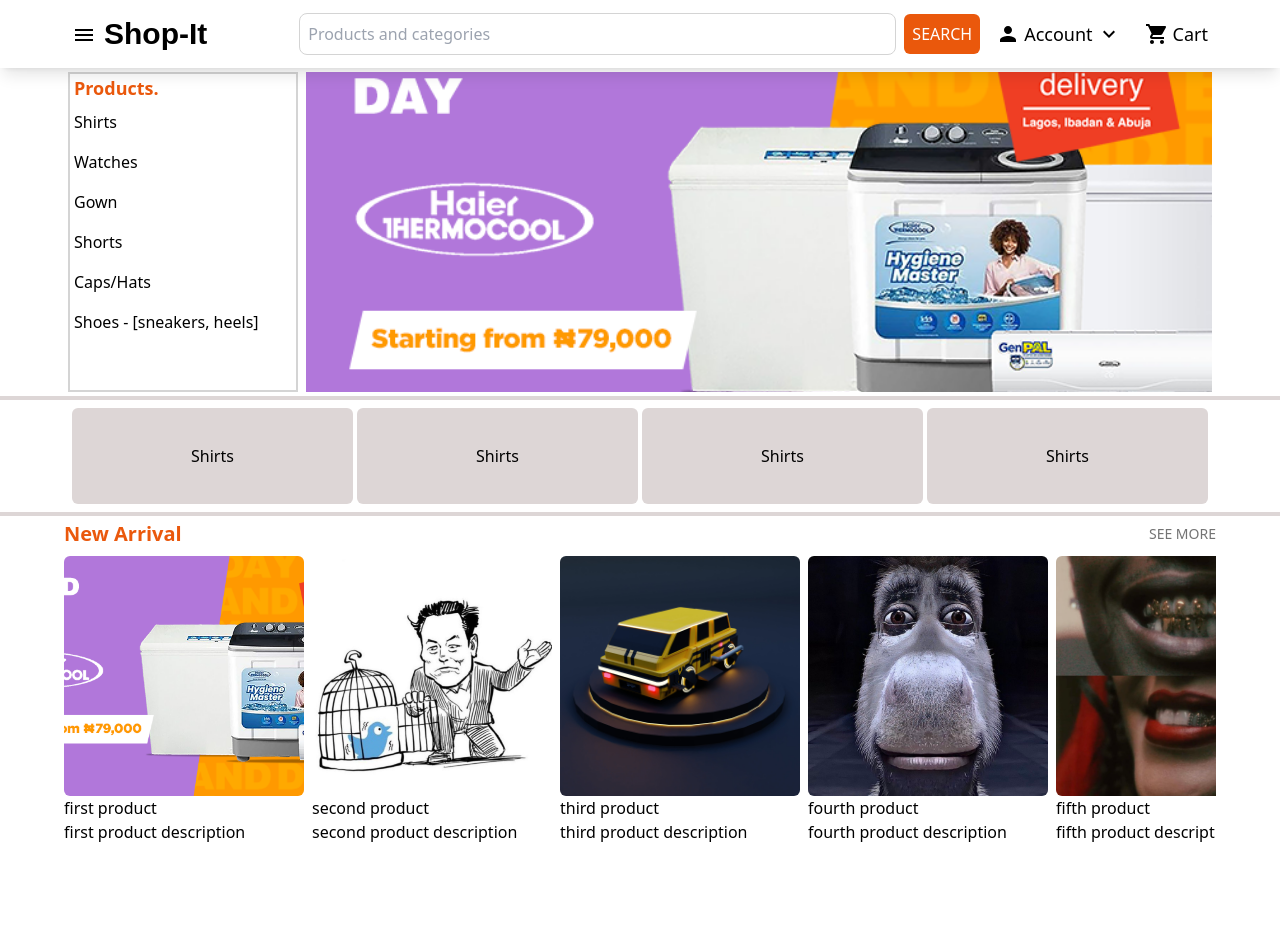
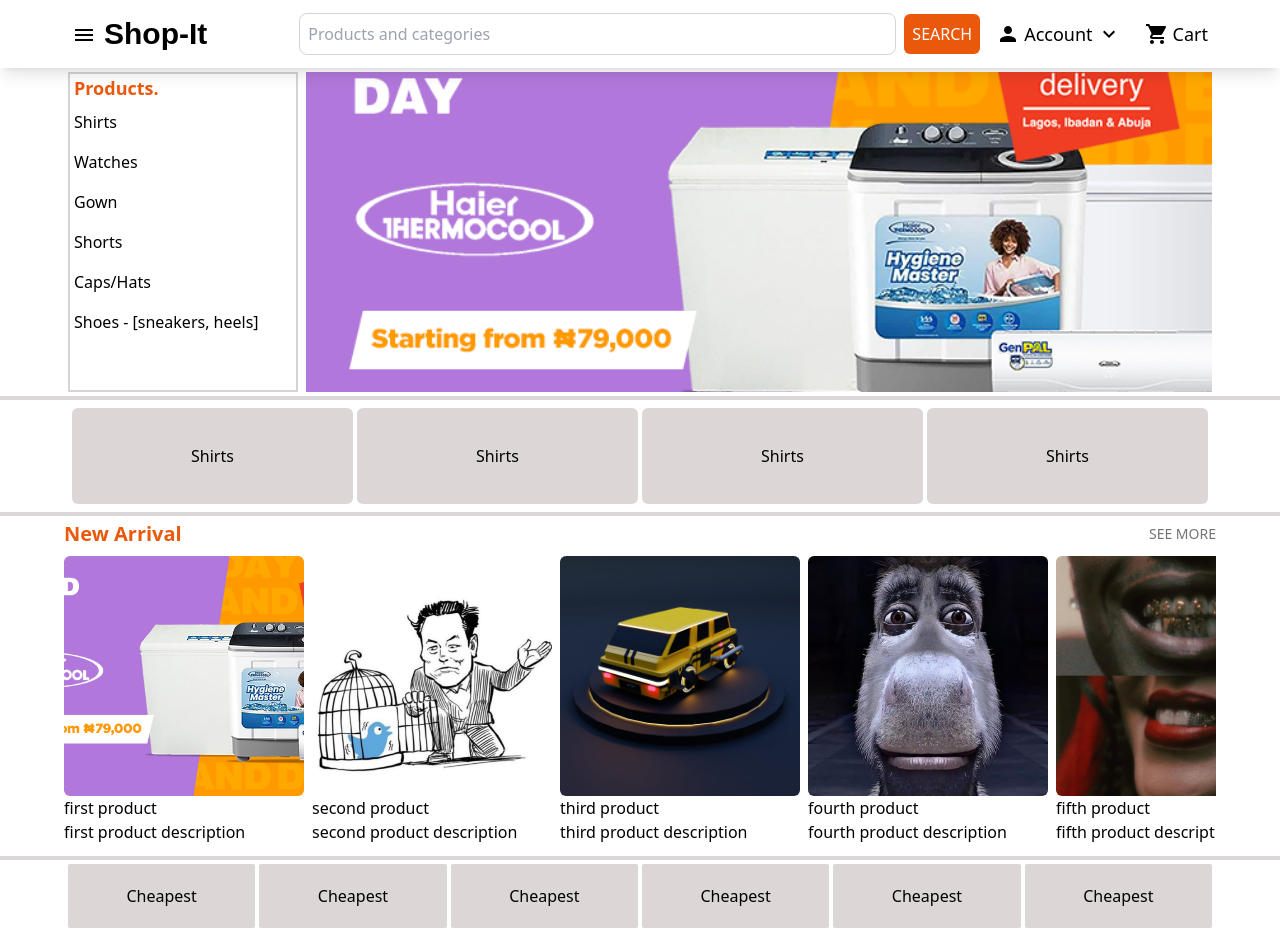
Before and after one commit to Ayothegod/New-shopit, a Next.js app: page / in a window 1280 px wide. Before the commit the page ends 856 px from the top, so only its background shows below. Built offline with nearby package versions, Linux system fonts and the light colour scheme.

Commit message:
add filter grid

```diff
--- a/components/Body.jsx
+++ b/components/Body.jsx
@@ -1,5 +1,6 @@
 import Carousel from "./Carousel";
 import Category from "./Category";
+import Filter from "./Filter";
 import Product from "./Product";
 
 const Body = () => {
@@ -8,6 +9,7 @@
       <Carousel />
       <Category />
       <Product />
+      <Filter/>
     </div>
   );
 };
--- a/components/Filter.jsx
+++ b/components/Filter.jsx
@@ -1,9 +1,30 @@
-
-
 const Filter = () => {
   return (
-    <div>Filter</div>
-  )
-}
+    <div className="bg-white">
+      <div className="max-w-[72rem] mx-auto p-1 mt-1 ">
+        <div className="grid grid-cols-3 md:grid-cols-6 gap-1">
+          <div className="bg-[#ddd6d6] h-16 grid place-items-center rounded-sm w-auto">
+            Cheapest
+          </div>
+          <div className="bg-[#ddd6d6] h-16 grid place-items-center rounded-sm w-auto">
+            Cheapest
+          </div>
+          <div className="bg-[#ddd6d6] h-16 grid place-items-center rounded-sm w-auto">
+            Cheapest
+          </div>
+          <div className="bg-[#ddd6d6] h-16 grid place-items-center rounded-sm w-auto">
+            Cheapest
+          </div>
+          <div className="bg-[#ddd6d6] h-16 grid place-items-center rounded-sm w-auto">
+            Cheapest
+          </div>
+          <div className="bg-[#ddd6d6] h-16 grid place-items-center rounded-sm w-auto">
+            Cheapest
+          </div>
+        </div>
+      </div>
+    </div>
+  );
+};
 
-export default Filter
+export default Filter;
```
